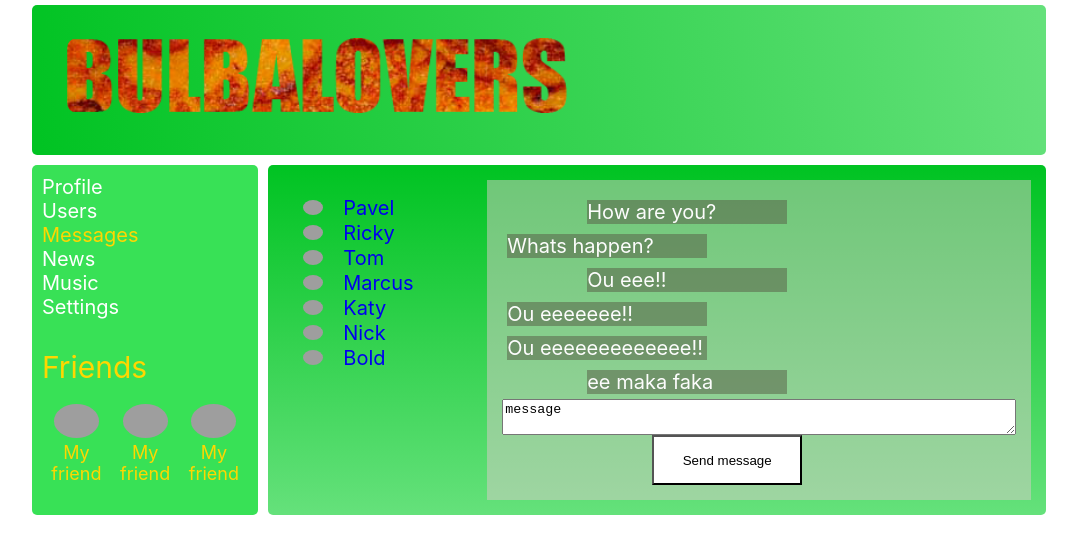
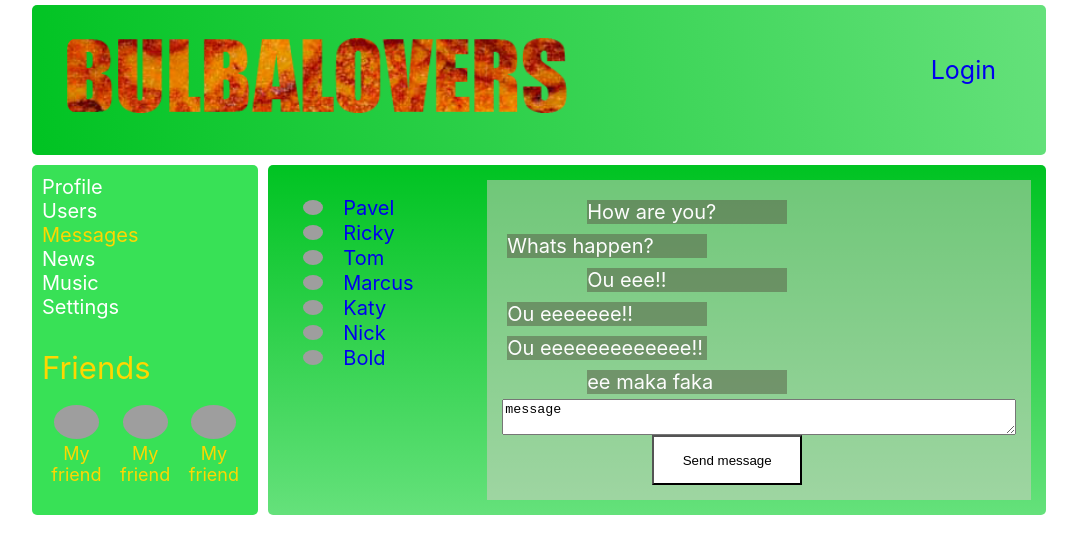
Before and after one commit to dzianisshupenka/samuraiSocial, a React (Create React App) app: page /messages in a window 1280 px wide. Shown: the top 554 px of the page, without its empty margins (101-1178 px from the left). Built offline with nearby package versions, Linux system fonts and the light colour scheme; no server answers; grey boxes are pictures that could not be loaded.

Commit message:
login-auth-server

```diff
--- a/src/App.js
+++ b/src/App.js
@@ -1,6 +1,5 @@
 import React from 'react';
 import './App.css';
-import Header from './components/Header/Header';
 import Nav from './components/SideBar/SideBar';
 import News from './components/News/News';
 import Music from './components/Music/Music';
@@ -9,6 +8,7 @@ import { Route, BrowserRouter } from 'react-router-dom';
 import MessagesContainer from './components/Messages/MessagesContainer';
 import UsersContainer from './components/Users/UsersContainer';
 import ProfileContainer from './components/Profile/ProfileContainer';
+import HeaderContainer from './components/Header/HeaderContainer';
 
 
 
@@ -16,7 +16,7 @@ const App = () => {
   return (
     <BrowserRouter>
         <div className='app-wrapper'>
-          <Header />
+          <HeaderContainer />
           <Nav />
           <div className='app-wrapper-content'>
             <Route path='/profile/:userId?' render={() => <ProfileContainer/>} />
--- a/src/components/Header/Header.jsx
+++ b/src/components/Header/Header.jsx
@@ -1,10 +1,16 @@
 import React from 'react';
 import header from'./Header.module.css';
 import logo from '../../img/draniki.png';
+import { NavLink } from 'react-router-dom';
 
-const Header = () => {
-    return (<header className={header.header}>
-    <img src={logo} alt='logo' />
-  </header>)
+const Header = (props) => {
+    return (
+    <header className={header.header}>
+      <img src={logo} alt='logo' />
+      <div className={header.login}>
+        {props.auth.isAuth ? props.auth.login : <NavLink to='/login' >Login</NavLink>}
+
+      </div>
+    </header>)
 }
 export default Header;
--- a/src/components/Header/Header.module.css
+++ b/src/components/Header/Header.module.css
@@ -1,12 +1,26 @@
 
 .header{
+
   margin: 5px;
   grid-area: h;
   background:linear-gradient(80deg, #00C322, #65E17B);
   border-radius: 5px;
 }
 .header img{
+  display: inline-block;
   margin-top: 33px;
   margin-left: 35px;
   width: 500px;
 }
+.login{
+  margin: 50px;
+  float: right;
+  font-size: 25px;
+
+}
+
+.login a {
+
+  text-decoration: none;
+
+}
--- /dev/null
+++ b/src/components/Header/HeaderContainer.jsx
@@ -0,0 +1,28 @@
+import React from 'react';
+import Header from './Header';
+import * as axios from 'axios';
+import { connect } from 'react-redux';
+import {setAuthUserData} from './../../redux/authReducer.js';
+
+class HeaderContainer extends React.Component {
+
+    componentDidMount() {
+        axios
+        .get(`https://social-network.samuraijs.com/api/1.0/auth/me`, {
+            withCredentials: true
+        })
+        .then(response => {
+            debugger
+            if(response.data.resultCode === 0) {
+                let {id, login, email} = response.data.data;
+                this.props.setAuthUserData(id, email, login);
+            }
+        });
+    }
+    render() {
+        return <Header {...this.props} />
+    }
+}
+const mapStateToProps = (state) => ({auth: state.auth })
+
+export default connect(mapStateToProps, {setAuthUserData})(HeaderContainer) ;
--- a/src/components/SideBar/Friends/Friends.module.css
+++ b/src/components/SideBar/Friends/Friends.module.css
@@ -1,7 +1,7 @@
 .friends {
     margin-top: 30px;
     color: gold;
-    font-size: 30px;
+    font-size: 31px;
 }
 .item {
     display: flex;
--- /dev/null
+++ b/src/redux/authReducer.js
@@ -0,0 +1,25 @@
+const SET_USER_DATA = 'SET_USER_DATA';
+
+let initialState = {
+    userId: null,
+    email: null,
+    login: null,
+    isAuth: false
+};
+
+const authReducer = (state = initialState, action) => {
+    switch(action.type) {
+        case SET_USER_DATA:
+            return {
+                ...state,
+                ...action.data,
+                isAuth: true
+            }
+        default:
+            return state;
+
+    }
+}
+
+export const setAuthUserData = (userId, email, login) => ({type: SET_USER_DATA, data: {userId, email, login}});
+export default authReducer;
--- a/src/redux/reduxStore.js
+++ b/src/redux/reduxStore.js
@@ -2,11 +2,13 @@ import { createStore, combineReducers } from "redux";
 import profileReducer from "./profileReducer";
 import dialogReducer from "./dialogReducer";
 import usersReducer from "./usersReducer";
+import authReducer from "./authReducer";
 
 let reducers = combineReducers ({
     profilePage: profileReducer,
     messagePage: dialogReducer,
-    usersPage: usersReducer
+    usersPage: usersReducer,
+    auth: authReducer
 })
 
 let store = createStore(reducers);
```
Lines whose indentation alone changed are shown as unchanged.
